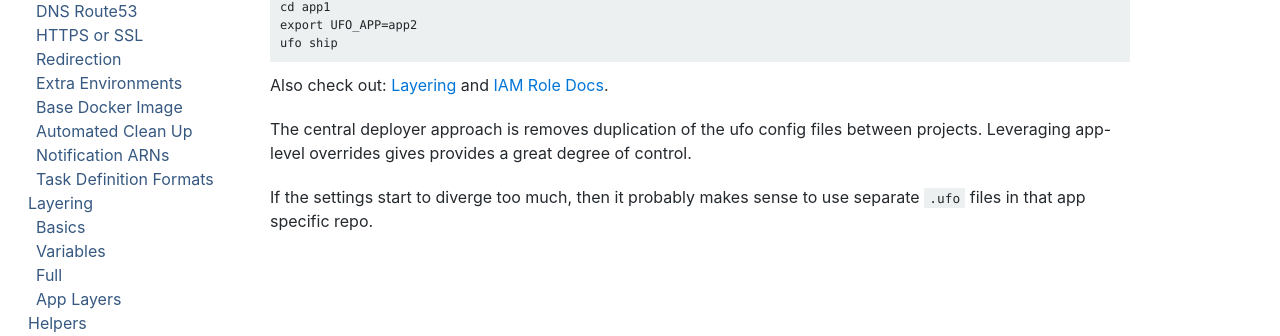
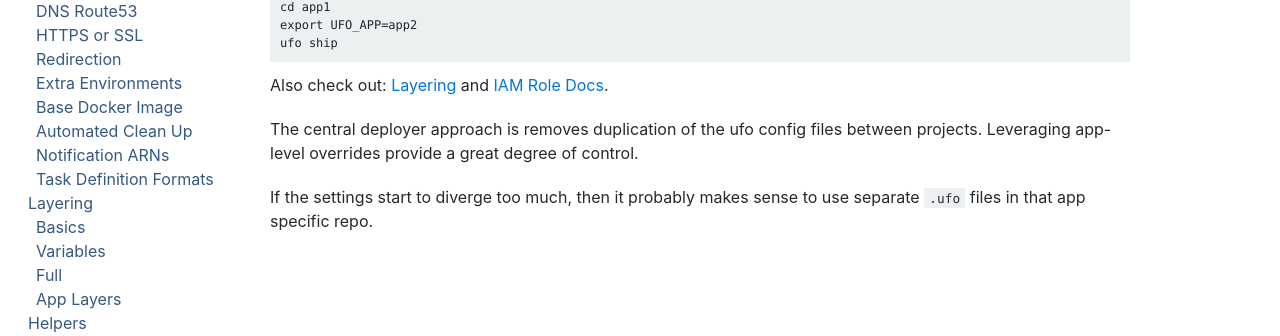
Before and after one commit to boltops-tools/ufo-docs, a Jekyll site: the page built from _docs/patterns/central-deployer.md, in a window 1280 px wide and 900 px high, scrolled down 949 px. Shown: the part 141-477 px from the top of the window. Built offline with Jekyll 4.4.1, drawn with Linux system fonts in a browser that asks for light colours; cached includes are drawn as plain includes; a script that is not in the unit is left out.

Commit message:
Update central-deployer.md

```diff
--- a/_docs/patterns/central-deployer.md
+++ b/_docs/patterns/central-deployer.md
@@ -47,6 +47,6 @@ And for app2:
 
 Also check out: [Layering]({% link _docs/layering.md %}) and [IAM Role Docs]({% link _docs/intro/iam/task.md %}).
 
-The central deployer approach is removes duplication of the ufo config files between projects. Leveraging app-level overrides gives provides a great degree of control.
+The central deployer approach is removes duplication of the ufo config files between projects. Leveraging app-level overrides provide a great degree of control.
 
 If the settings start to diverge too much, then it probably makes sense to use separate `.ufo` files in that app specific repo.
```
